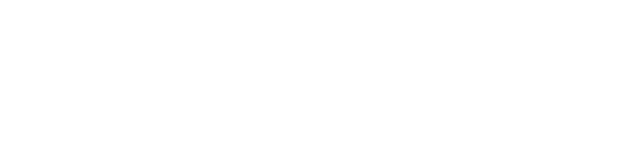
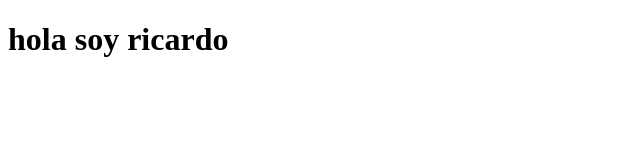
Before and after one commit to rijotolo/git-course-test, a plain HTML site: page index.html in a window 1280 px wide. Shown: the whole page, without its empty margins (0-640 px from the left). Drawn offline with Linux system fonts and the light colour scheme.

Commit message:
ahora el codigo html tiene nuevo codigo

```diff
--- a/index.html
+++ b/index.html
@@ -1,9 +1,9 @@
 <!DOCTYPE html>
 <html>
 <head>
-	<title>hola</title>
+	<title>hola mundo</title>
 </head>
 <body>
-
+<h1>hola soy ricardo</h1>
 </body>
 </html>
```
